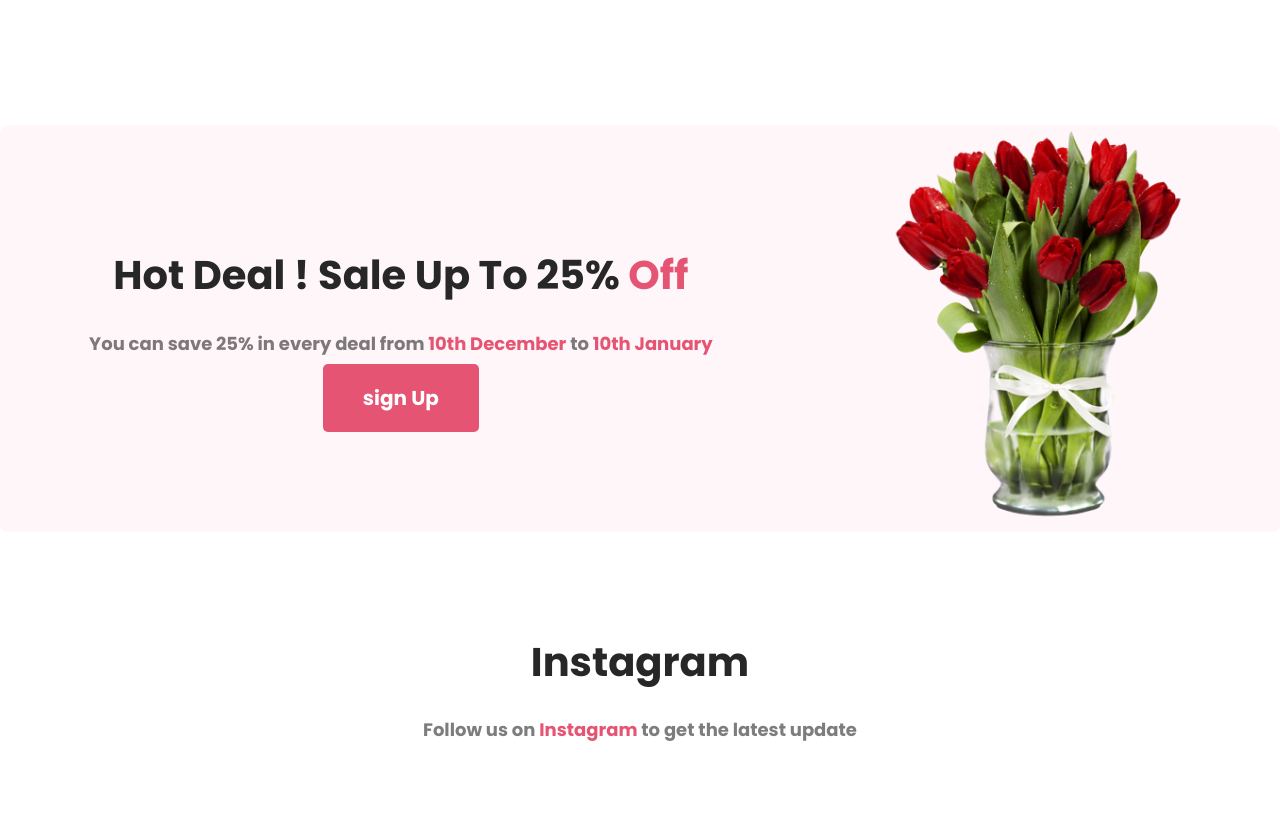
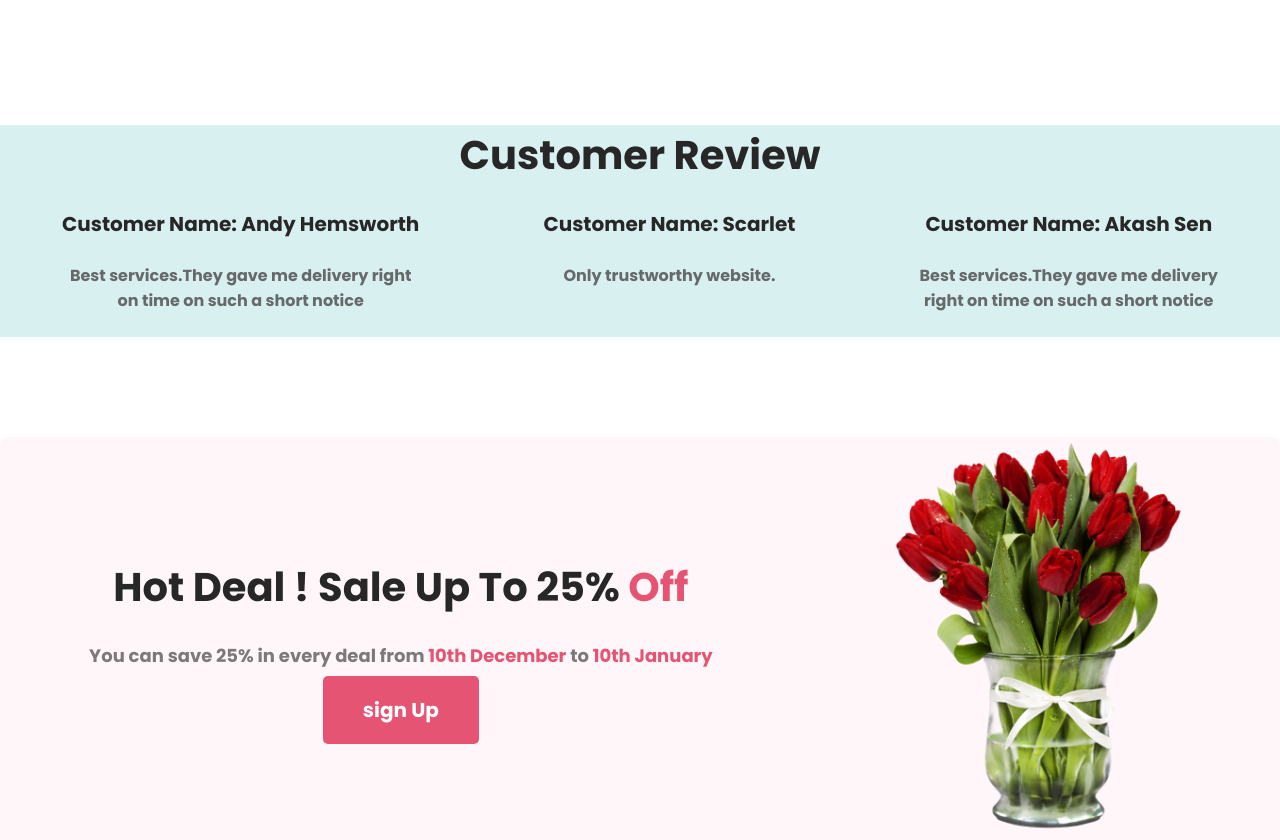
Before and after one commit to Tansimrinky/Online-flower-shop, a plain HTML site: page index.html in a window 1280 px wide. Shown: the part 2253-3093 px from the top of the page. Drawn offline with Linux system fonts and the light colour scheme.

Commit message:
website done

```diff
--- a/index.html
+++ b/index.html
@@ -46,15 +46,15 @@
             <div class="featuring-area">
 
                 <div class="featuring-box1">
-                    <img class="img-background" src="Flower Asset\pngwing 6.png" alt="Img of an flower" width="300px" height="400px">
+                    <img class="img-background-1" src="Flower Asset\pngwing 6.png" alt="Img of an flower" width="300px" height="400px">
                     <p class="flower-name"><a href="">Pink Flower Tree </a></p>
                 </div>
                 <div class="featuring-box1">
-                    <img class="img-background" src="Flower Asset\pngwing 5.png" alt="Img of an flower" width="300px" height="400px" >
+                    <img class="img-background-2" src="Flower Asset\pngwing 5.png" alt="Img of an flower" width="300px" height="400px" >
                     <p class="flower-name"><a href="">Pink Flower Bouquets</a></p>
                 </div>
                 <div class="featuring-box1">
-                    <img class="img-background" src="Flower Asset\pngwing 7.png" alt="Img of an flower" width="300px" height="400px" >
+                    <img class="img-background-3" src="Flower Asset\pngwing 7.png" alt="Img of an flower" width="300px" height="400px" >
                     <p class="flower-name"><a href="">Yellow Flower Tree </a></p>
                 </div>
 
@@ -77,6 +77,23 @@
         </div>
       <!-- -service section end -->
       <!-- bonus section customer review -->
+      <div class="bonus">
+        <h4> Customer Review</h4>
+      <div class="review-container">
+        <div class="review">
+        <h3 class="customer-name">Customer Name: Andy Hemsworth</h3>
+          <p class="details">Best services.They gave me delivery right <br> on time on such a short notice </p>
+        </div>
+        <div class="review">
+          <h3 class="customer-name">Customer Name: Scarlet</h3>
+          <p class="details">Only trustworthy website.</p>
+        </div>
+        <div class="review">
+          <h3 class="customer-name">Customer Name: Akash Sen</h3>
+          <p class="details">Best services.They gave me delivery <br> right on time on such a short notice </p>
+        </div>
+      </div>
+    </div>
       <!-- bonus section customer review -->
       <!-- Hot Deal Secton start -->
       <div class="Hot-Deal-container">
--- a/style.css
+++ b/style.css
@@ -81,11 +81,23 @@ p {
   padding: 0px 240px 0px 240px;
 }
 
-.img-background {
+.img-background-1 {
   border-radius: 300px 300px 0px 0px;
   border-width: 470px;
   padding: 110px 78px 0px 78px;
   background: rgba(167, 33, 98, 0.15);
+}
+.img-background-2 {
+  border-radius: 300px 300px 0px 0px;
+  border-width: 470px;
+  padding: 110px 78px 0px 78px;
+  background: rgba(5, 151, 160, 0.15);
+}
+.img-background-3 {
+  border-radius: 300px 300px 0px 0px;
+  border-width: 470px;
+  padding: 110px 78px 0px 78px;
+  background: rgba(71, 125, 17, 0.15);
 }
 
 .flower-name {
@@ -118,6 +130,33 @@ p > a {
 }
 /* service styles end */
 /* bonus section starts */
+.bonus {
+  text-align: center;
+  background: rgba(5, 151, 160, 0.15);
+  color: #272727;
+  font-size: 40px;
+  font-weight: 800;
+}
+.customer-name{
+  color: #272727;
+  font-size: 20px;
+  font-style: normal;
+  font-weight: 400;
+}
+.review-container {
+  display: flex;
+  justify-content: space-around;
+  text-align: center;
+  margin-bottom: 100px;
+  margin-top: 24px;
+}
+.details {
+  color: rgba(73, 71, 71, 0.8);
+  text-align: center;
+  font-size: 16px;
+  font-style: normal;
+  font-weight: 600;
+}
 /* bonus section end */
 /* hot deal section starts */
 
@@ -219,14 +258,13 @@ input {
   text-align: center;
   padding: 0%;
   margin: 0%;
-
 }
 
 .footer-title {
+  padding-top: 100px;
   font-size: 48px;
   font-weight: 800;
   margin-bottom: 0;
-
 }
 .white {
   color: white;
@@ -251,4 +289,5 @@ input {
   font-weight: 400;
   line-height: normal;
   margin-bottom: 0;
+  padding-bottom: 100px;
 }
```
